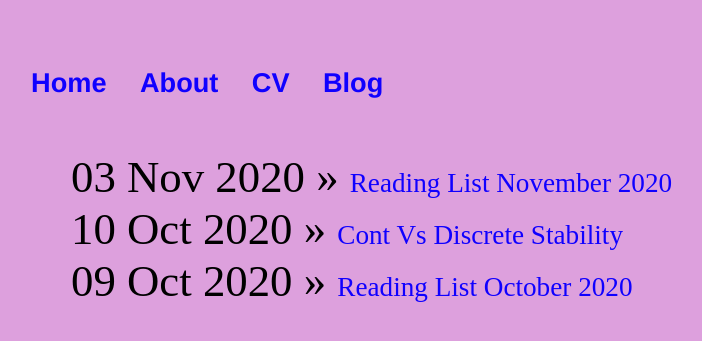
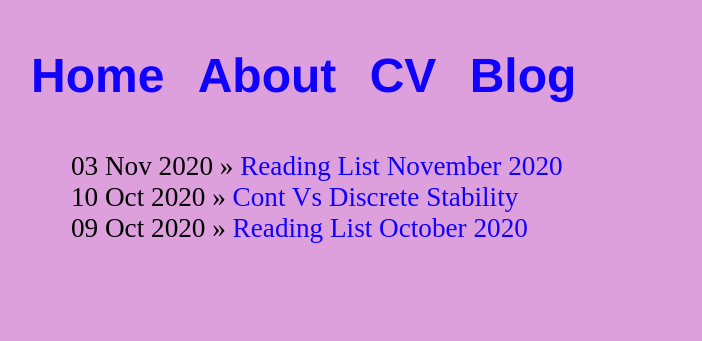
Before and after one commit to kozleo/kozleo.github.io, a Jekyll site: the page built from blog/index.html, in a window 1280 px wide. Shown: the top 341 px of the page, without its empty margins (17-719 px from the left). Built offline with Jekyll 4.4.1, drawn with Linux system fonts in a browser that asks for light colours.

Commit message:
Update main.css

```diff
--- a/css/main.css
+++ b/css/main.css
@@ -17,7 +17,7 @@ nav ul li, footer ul li {
 a {
     text-decoration: none;
     color: #1000ff;
-    font-size: 1.7rem;
+
 
 }
 a:hover {
@@ -45,6 +45,7 @@ ul.posts {
 
 ul.posts li {
     list-style: none;
+    font-size: 1.7rem;
 }
 
 .MathJax {
```
